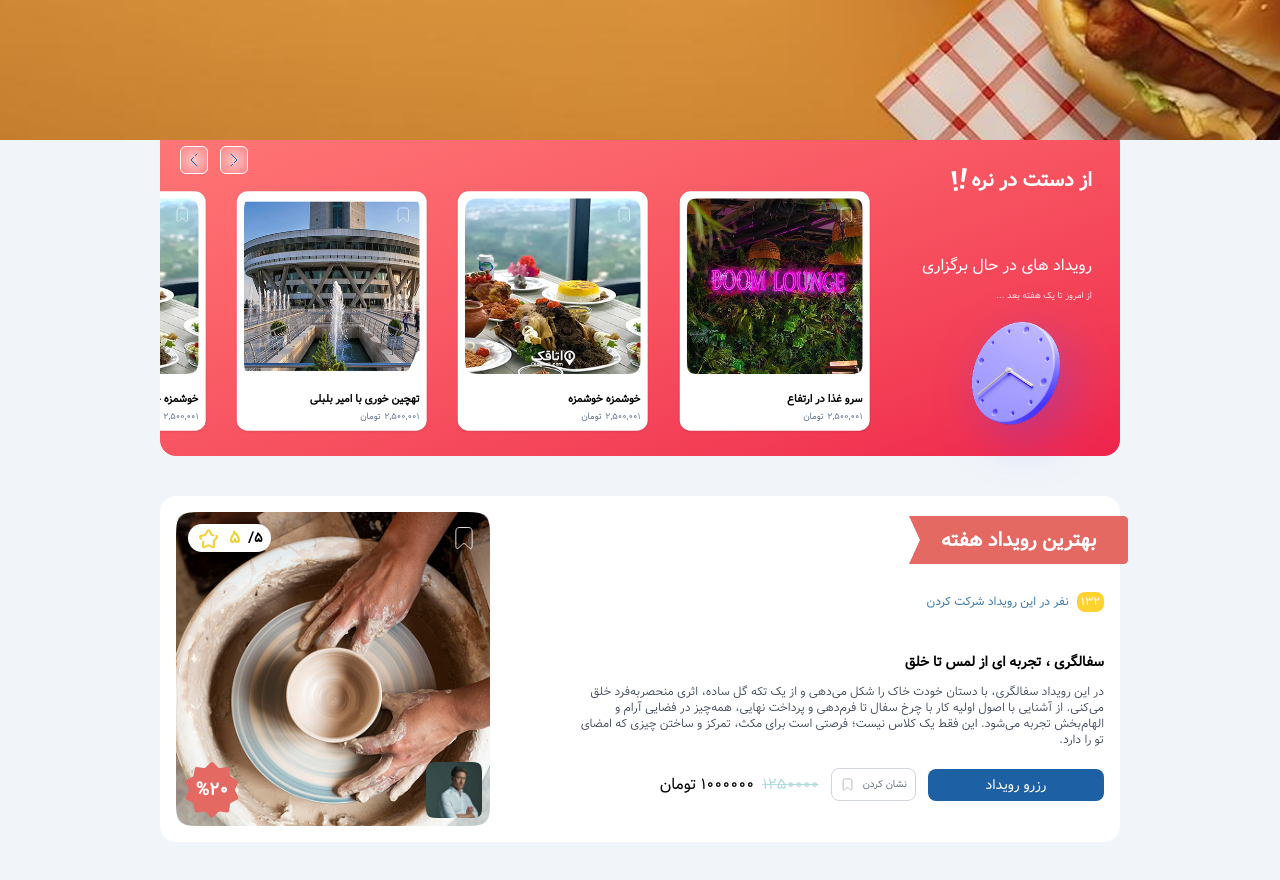
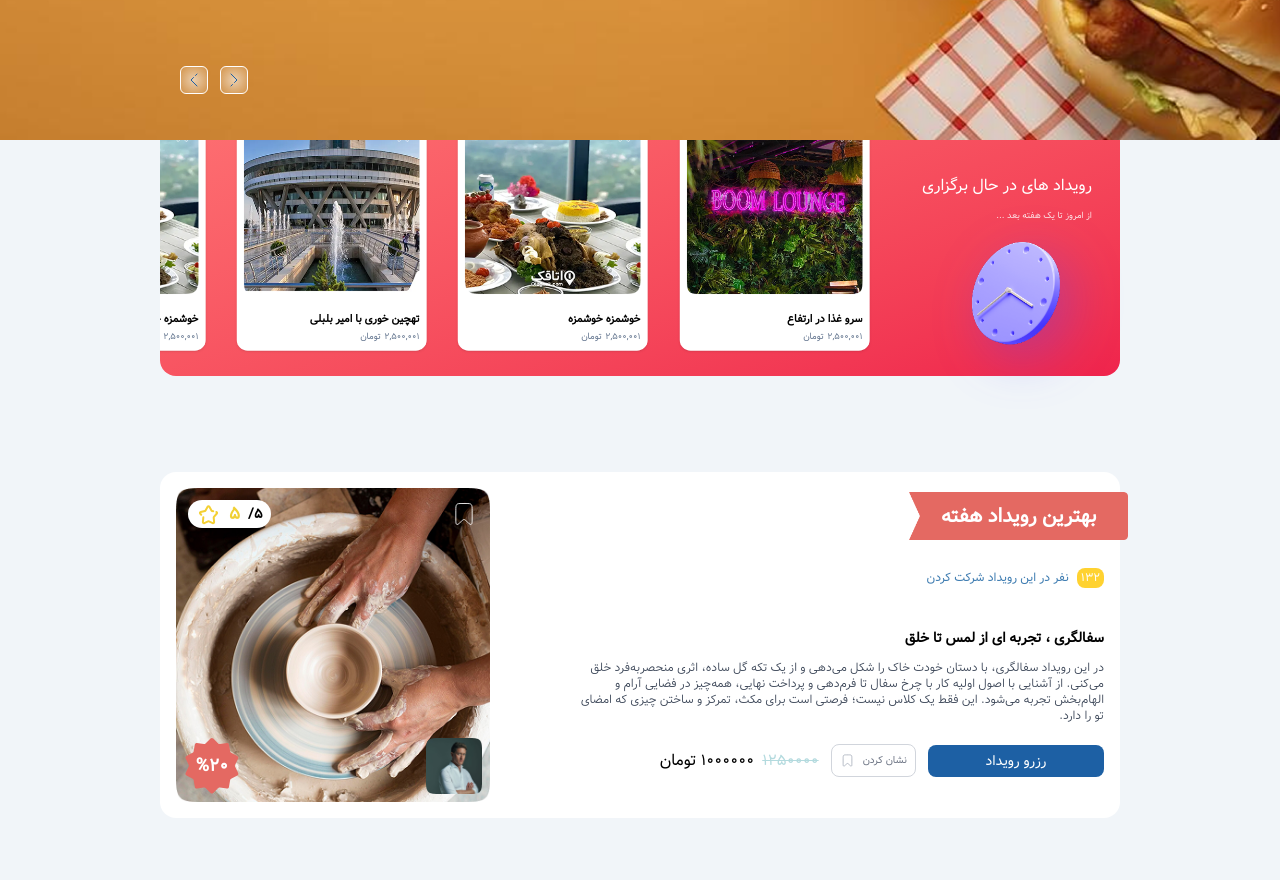
Before and after one commit to MohammadSoleimanikia/assignment, a React (Vite) app: page / in a window 1280 px wide. Shown: the part 660-1540 px from the top of the page. After the commit the page ends 1478 px from the top, so only its background shows below. Built offline with nearby package versions, Linux system fonts and the light colour scheme.

Commit message:
fix margin issue between components

```diff
--- a/src/App.tsx
+++ b/src/App.tsx
@@ -7,7 +7,7 @@ import Hero from "./components/hero/Hero";
 
 function App() {
     return (
-        <main className="bg-slate-100 min-h-screen font-vazir">
+        <main className="bg-slate-100 min-h-screen space-y-24 font-vazir">
             <Hero />
             <Features  />
             <BestEvent />
--- a/src/components/bestEvent/BestEvent.tsx
+++ b/src/components/bestEvent/BestEvent.tsx
@@ -1,6 +1,6 @@
 export default function BestEvent() {
     return (
-        <div className="w-11/12 md:w-9/12 md:flex md:flex-row-reverse rounded-xl md:rounded-2xl p-4 bg-white mx-auto relative  my-10">
+        <div className="w-11/12 md:w-9/12 md:flex md:flex-row-reverse rounded-xl md:rounded-2xl p-4 bg-white mx-auto relative  ">
             {/* عکس اصلی + اکشن‌ها */}
             <div className="relative w-full mt-10 md:mt-0  overflow-hidden rounded-xl ">
                 <img
--- a/src/components/features/Features.tsx
+++ b/src/components/features/Features.tsx
@@ -30,7 +30,7 @@ export default function Features() {
             className="
                 relative
                 bg-gradient-to-br from-[#FF7777] to-[#EF234C]
-                mt-16 lg:mt-44 mb-10 pt-5
+                pt-5
                 md:w-9/12 md:mx-auto md:rounded-2xl
                 md:min-h-[300px]
             "
```
